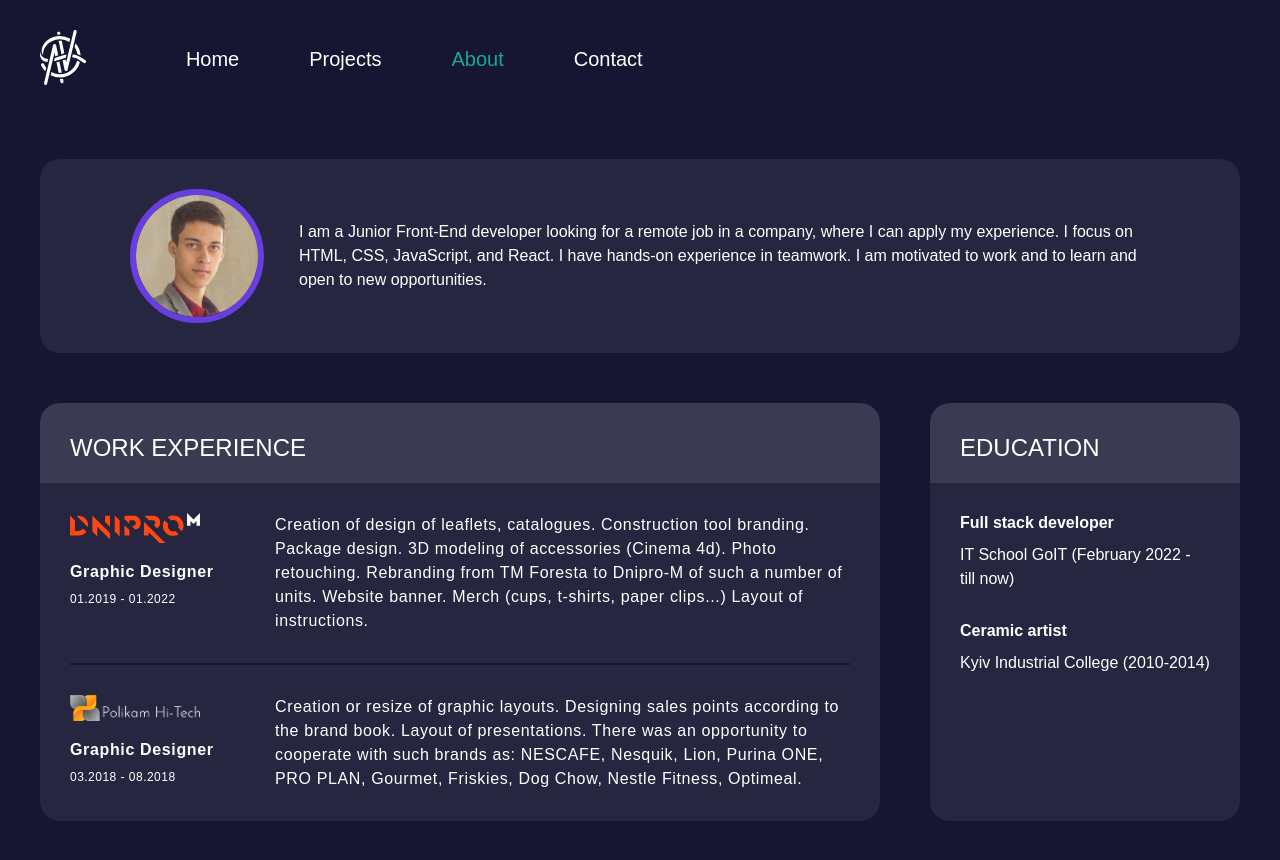
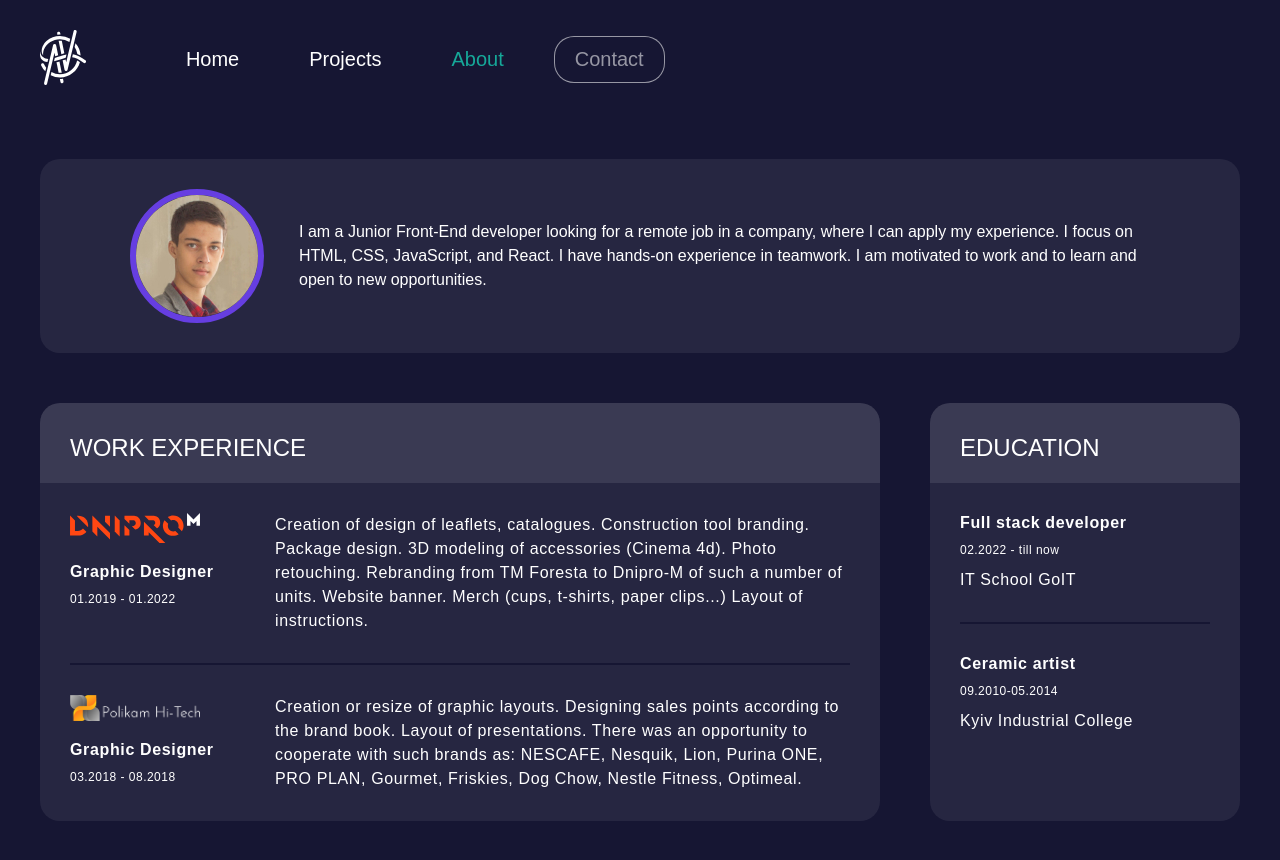
Before and after one commit to nikstyles/portfolio, a React app: page /portfolio/about in a window 1280 px wide. Built offline with nearby package versions, Linux system fonts and the light colour scheme.

Commit message:
add opening modal

```diff
--- a/public/index.html
+++ b/public/index.html
@@ -60,6 +60,7 @@
   <body>
     <noscript>You need to enable JavaScript to run this app.</noscript>
     <div id="root"></div>
+    <div id="modal-root"></div>
     <!--
       This HTML file is a template.
       If you open it directly in the browser, you will see an empty page.
--- a/src/components/About/About.jsx
+++ b/src/components/About/About.jsx
@@ -1,6 +1,7 @@
 import styled from 'styled-components';
 import mykyta_2 from '../../images/mykyta_2.jpg';
 import ExperienceList from './ExperienceList/ExperienceList';
+import EducationList from './EducationList/EducationList';
 
 const WrapAbout = styled.div`
   box-sizing: border-box;
@@ -43,47 +44,47 @@ const WrapExperienceEducation = styled.div`
 //   max-width: 780px;
 //   position: relative;
 // `;
-const WrapEducation = styled.div`
-  background-color: ${props => props.theme.colors.darkSecondary};
-  border-radius: ${props => props.theme.radii.big};
-  padding: 30px;
-  /* width: 250px; */
-  position: relative;
-`;
+// const WrapEducation = styled.div`
+//   background-color: ${props => props.theme.colors.darkSecondary};
+//   border-radius: ${props => props.theme.radii.big};
+//   padding: 30px;
+//   /* width: 250px; */
+//   position: relative;
+// `;
 
-const Title = styled.h2`
-  color: ${p => p.theme.colors.text};
-  font-size: ${p => p.theme.fontSizes.l};
-  font-weight: ${p => p.theme.fontWeights.normal};
-  line-height: ${p => p.theme.lineHeights.heading};
-  text-transform: uppercase;
-  padding-bottom: 20px;
-`;
+// const Title = styled.h2`
+//   color: ${p => p.theme.colors.text};
+//   font-size: ${p => p.theme.fontSizes.l};
+//   font-weight: ${p => p.theme.fontWeights.normal};
+//   line-height: ${p => p.theme.lineHeights.heading};
+//   text-transform: uppercase;
+//   padding-bottom: 20px;
+// `;
 
-const SecondaryTitle = styled.h3`
-  color: ${p => p.theme.colors.text};
-  font-size: ${p => p.theme.fontSizes.s};
-  font-weight: ${p => p.theme.fontWeights.medium};
-  line-height: ${p => p.theme.lineHeights.heading};
-  padding-top: 30px;
-  padding-bottom: 10px;
-`;
-const Text = styled.p`
-  color: ${p => p.theme.colors.text};
-  font-size: ${p => p.theme.fontSizes.s};
-  font-weight: ${p => p.theme.fontWeights.normal};
-  line-height: ${p => p.theme.lineHeights.body};
-`;
-const BgTitle = styled.div`
-  position: absolute;
-  top: 0;
-  left: 0;
-  background-color: rgba(255, 255, 255, 0.096);
-  width: 100%;
-  height: 80px;
-  border-top-right-radius: ${props => props.theme.radii.big};
-  border-top-left-radius: ${props => props.theme.radii.big};
-`;
+// const SecondaryTitle = styled.h3`
+//   color: ${p => p.theme.colors.text};
+//   font-size: ${p => p.theme.fontSizes.s};
+//   font-weight: ${p => p.theme.fontWeights.medium};
+//   line-height: ${p => p.theme.lineHeights.heading};
+//   padding-top: 30px;
+//   padding-bottom: 10px;
+// `;
+// const Text = styled.p`
+//   color: ${p => p.theme.colors.text};
+//   font-size: ${p => p.theme.fontSizes.s};
+//   font-weight: ${p => p.theme.fontWeights.normal};
+//   line-height: ${p => p.theme.lineHeights.body};
+// `;
+// const BgTitle = styled.div`
+//   position: absolute;
+//   top: 0;
+//   left: 0;
+//   background-color: rgba(255, 255, 255, 0.096);
+//   width: 100%;
+//   height: 80px;
+//   border-top-right-radius: ${props => props.theme.radii.big};
+//   border-top-left-radius: ${props => props.theme.radii.big};
+// `;
 
 export default function About() {
   return (
@@ -99,16 +100,7 @@ export default function About() {
       </WrapAbout>
       <WrapExperienceEducation>
         <ExperienceList />
-
-        <WrapEducation>
-          <BgTitle />
-          <Title>EDUCATION</Title>
-          <SecondaryTitle>Full stack developer</SecondaryTitle>
-          <Text>IT School GoIT (February 2022 - till now)</Text>
-
-          <SecondaryTitle>Ceramic artist</SecondaryTitle>
-          <Text>Kyiv Industrial College (2010-2014)</Text>
-        </WrapEducation>
+        <EducationList />
       </WrapExperienceEducation>
     </>
   );
--- /dev/null
+++ b/src/components/About/EducationItem/EducationItem.jsx
@@ -0,0 +1,51 @@
+import items from './items';
+import styled from 'styled-components';
+
+const ItemsEducation = styled.div`
+  padding-top: 30px;
+  /* display: flex; */
+  /* gap: 60px; */
+  border-bottom: 2px solid ${p => p.theme.colors.background};
+  padding-bottom: 30px;
+  :last-child {
+    border-bottom: none;
+    padding-bottom: 0;
+  }
+`;
+
+const SecondaryTitle = styled.h3`
+  color: ${p => p.theme.colors.text};
+  font-size: ${p => p.theme.fontSizes.s};
+  font-weight: ${p => p.theme.fontWeights.medium};
+  line-height: ${p => p.theme.lineHeights.heading};
+  padding-bottom: 10px;
+  min-width: 145px;
+  letter-spacing: 0.04em;
+`;
+const TimePeriod = styled.p`
+  color: ${p => p.theme.colors.text};
+  font-size: ${p => p.theme.fontSizes.xs};
+  font-weight: ${p => p.theme.fontWeights.normal};
+  line-height: ${p => p.theme.lineHeights.heading};
+  letter-spacing: 0.04em;
+`;
+const Text = styled.p`
+  color: ${p => p.theme.colors.text};
+  font-size: ${p => p.theme.fontSizes.s};
+  font-weight: ${p => p.theme.fontWeights.lite};
+  line-height: ${p => p.theme.lineHeights.body};
+  letter-spacing: 0.04em;
+  padding-top: 10px;
+`;
+
+export default function EducationItem() {
+  const elements = items.map(({ id, title, timePeriod, text }) => (
+    <ItemsEducation key={id}>
+      <SecondaryTitle>{title}</SecondaryTitle>
+      <TimePeriod>{timePeriod}</TimePeriod>
+      <Text>{text}</Text>
+    </ItemsEducation>
+  ));
+
+  return <>{elements}</>;
+}
--- /dev/null
+++ b/src/components/About/EducationItem/items.js
@@ -0,0 +1,18 @@
+import { nanoid } from 'nanoid';
+
+const items = [
+  {
+    id: nanoid(),
+    title: 'Full stack developer',
+    timePeriod: '02.2022 - till now',
+    text: 'IT School GoIT',
+  },
+  {
+    id: nanoid(),
+    title: 'Ceramic artist',
+    timePeriod: '09.2010-05.2014',
+    text: 'Kyiv Industrial College',
+  },
+];
+
+export default items;
--- /dev/null
+++ b/src/components/About/EducationList/EducationList.jsx
@@ -0,0 +1,40 @@
+import styled from 'styled-components';
+import EducationItem from '../EducationItem/EducationItem';
+
+const WrapEducationList = styled.div`
+  background-color: ${props => props.theme.colors.darkSecondary};
+  border-radius: ${props => props.theme.radii.big};
+  padding: 30px;
+  width: 250px;
+  position: relative;
+`;
+
+const Title = styled.h2`
+  color: ${p => p.theme.colors.text};
+  font-size: ${p => p.theme.fontSizes.l};
+  font-weight: ${p => p.theme.fontWeights.normal};
+  line-height: ${p => p.theme.lineHeights.heading};
+  text-transform: uppercase;
+  padding-bottom: 20px;
+`;
+
+const BgTitle = styled.div`
+  position: absolute;
+  top: 0;
+  left: 0;
+  background-color: rgba(255, 255, 255, 0.096);
+  width: 100%;
+  height: 80px;
+  border-top-right-radius: ${props => props.theme.radii.big};
+  border-top-left-radius: ${props => props.theme.radii.big};
+`;
+
+export default function EducationList() {
+  return (
+    <WrapEducationList>
+      <BgTitle />
+      <Title>EDUCATION</Title>
+      <EducationItem />
+    </WrapEducationList>
+  );
+}
--- /dev/null
+++ b/src/components/Modal/Modal.jsx
@@ -0,0 +1,59 @@
+import styled from 'styled-components';
+import { createPortal } from 'react-dom';
+
+const ModalBackdrop = styled.div`
+  position: fixed;
+  top: 0;
+  left: 0;
+  width: 100vw;
+  height: 100vh;
+  background-color: rgba(0, 0, 0, 0.753);
+  z-index: 99;
+`;
+
+const ModalContent = styled.div`
+  background-color: #262641;
+  border-radius: ${props => props.theme.radii.big};
+  padding: 30px;
+
+  position: absolute;
+  top: 50%;
+  left: 50%;
+  transform: translate(-50%, -50%);
+
+  min-height: 300px;
+  max-width: 600px;
+  width: 100%;
+
+  box-shadow: 1px 5px 5px -1px rgba(0, 0, 0, 0.2),
+    0px 10px 10px 0px rgba(0, 0, 0, 0.14), 0px 1px 3px 0px rgba(0, 0, 0, 0.12);
+`;
+
+const CloseBtn = styled.div`
+  /* background-color: ${props => props.theme.colors.text};
+  border-radius: ${props => props.theme.radii.big};
+  padding: 30px; */
+
+  position: absolute;
+  top: 0;
+  right: 0;
+
+  color: ${props => props.theme.colors.text};
+  padding: 20px;
+  cursor: pointer;
+`;
+
+const modalRoot = document.querySelector('#modal-root');
+
+export default function Modal({ toggleModal }) {
+  return createPortal(
+    <ModalBackdrop>
+      <ModalContent>
+        <CloseBtn type="button" onClick={toggleModal}>
+          x
+        </CloseBtn>
+      </ModalContent>
+    </ModalBackdrop>,
+    modalRoot
+  );
+}
--- a/src/components/Navigation/Navigation.jsx
+++ b/src/components/Navigation/Navigation.jsx
@@ -3,6 +3,8 @@ import styled from 'styled-components';
 import s from './Navigation.module.css';
 import Container from '../Container/Container';
 import logo from '../../images/logo.svg';
+import { useState } from 'react';
+import Modal from '../Modal/Modal';
 
 const WrapNav = styled.div`
   display: flex;
@@ -18,6 +20,21 @@ const StyledLink = styled(NavLink)`
   color: ${props => props.theme.colors.text};
   &.active {
     color: ${props => props.theme.colors.accent};
+  }
+`;
+const Button = styled.button`
+  font-weight: ${p => p.theme.fontWeights.normal};
+  font-size: ${p => p.theme.fontSizes.m};
+  line-height: ${p => p.theme.lineHeights.heading};
+  color: #ffffff8d;
+  margin-left: 50px;
+  background-color: ${props => props.theme.colors.background};
+  border: 1px solid #ffffff8d;
+  border-radius: ${props => props.theme.radii.big};
+  padding: 10px 20px;
+  :hover {
+    color: ${props => props.theme.colors.text};
+    border: 1px solid ${props => props.theme.colors.text};
   }
 `;
 
@@ -37,6 +54,11 @@ const WrapLink = styled.div`
 `;
 
 export default function Navigation() {
+  const [showModal, setshowModal] = useState(false);
+
+  const toggleModal = () => {
+    setshowModal(!showModal);
+  };
   return (
     <nav className={s.nav}>
       <Container>
@@ -50,9 +72,12 @@ export default function Navigation() {
             </StyledLink>
             <StyledLink to="/projects">Projects</StyledLink>
             <StyledLink to="/about">About</StyledLink>
-            <StyledLink to="/contact">Contact</StyledLink>
           </WrapLink>
+          <Button type="button" onClick={toggleModal}>
+            Contact
+          </Button>
         </WrapNav>
+        {showModal && <Modal toggleModal={toggleModal} />}
       </Container>
     </nav>
   );
```
Also changed, not shown: src/images/Без названия 1.png (deleted).
